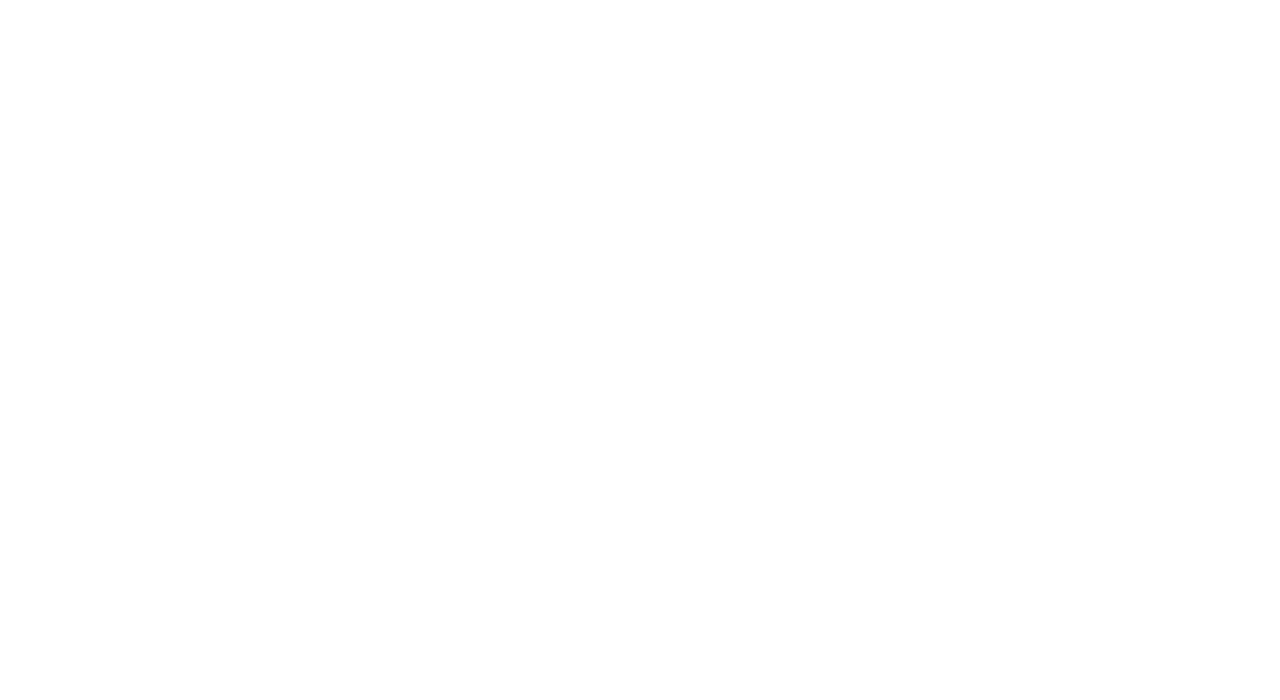
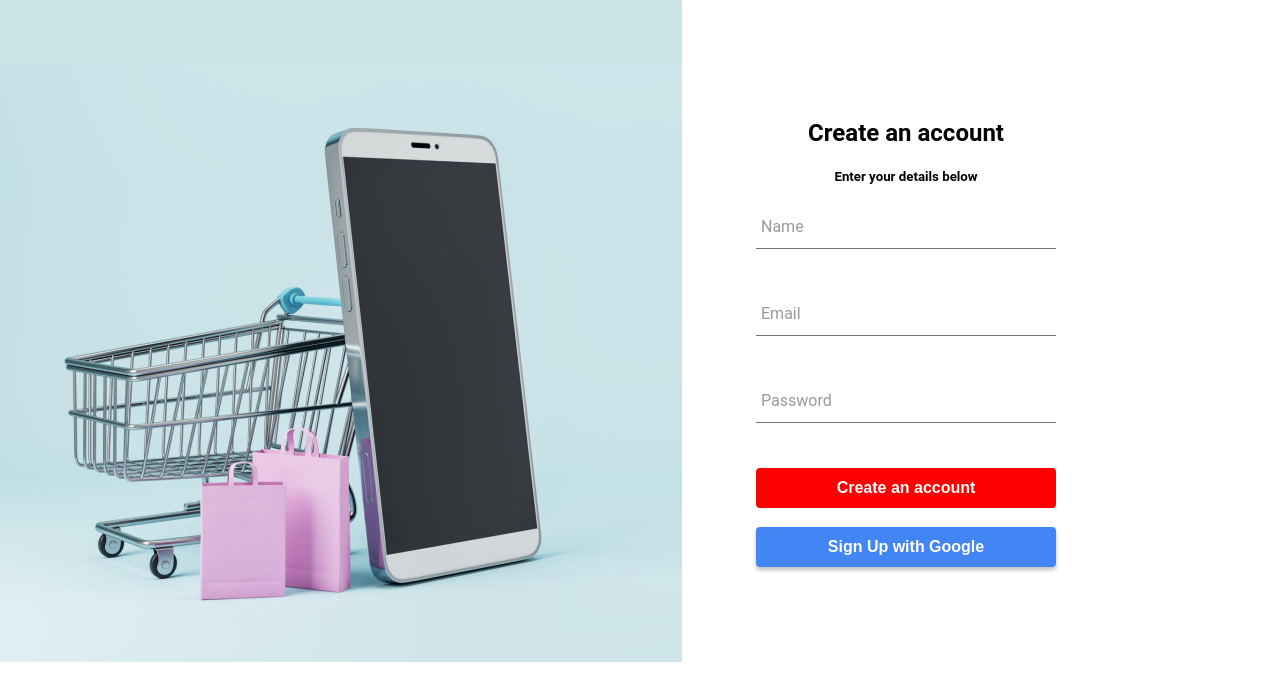
Before and after one commit to GreenField-Team-B/zara-project, a React (Create React App) app in the folder client/: page /register in a window 1280 px wide. Before the commit this address had no page. Shown: the top 700 px of the page. Built offline with nearby package versions, Linux system fonts and the light colour scheme.

Commit message:
first push

```diff
--- a/client/src/App.jsx
+++ b/client/src/App.jsx
@@ -2,6 +2,7 @@
 import {BrowserRouter, Routes, Route} from 'react-router-dom'
 import Login from './pages/auth/Login.jsx'
 import axios from 'axios'
+import Register from './pages/auth/Register.jsx'
 
 const App = () => {
 
@@ -31,6 +32,14 @@
       console.error(err)
     }
   }
+  const registerNow = async(body)=>{
+    try {
+      const user = await axios.post("http://127.0.0.1:5000/api/user/signup",body)
+
+    } catch (error) {
+      throw Error(error)
+    }
+  }
 
 
   return (
@@ -38,6 +47,10 @@
       <Routes>
         <Route path='/login' element={<Login handleLogin={handleLogin}/>}/>
       </Routes>
+      <Routes>
+        <Route path='register' element = {<Register registerNow = {registerNow} />} />
+      </Routes>
+
     </BrowserRouter>
   )
 }
--- a/client/src/pages/auth/Register.jsx
+++ b/client/src/pages/auth/Register.jsx
@@ -1,9 +1,65 @@
-import React from 'react'
+import React from 'react';
+import image from './imgs/image.png'
+import "./register.css"
 
-const Register = () => {
+const Register = ({registerNow}) => {
+   let body = {}
+   body.role = "client"
+
+   const validateInput = (obj) => {
+    // Regular expressions for email and telephone number patterns
+    const emailPattern = /^[A-Za-z0-9._%+-]+@[A-Za-z0-9.-]+\.[A-Za-z]{2,4}$/;
+    const phonePattern = /^\d{8,}/;
+   if(!emailPattern.test(obj.email)){
+    obj.phone_number = obj.email
+    obj.email = null
+    if(!phonePattern.test(obj.phone_number)){
+      obj.phone_number = null
+      return
+    }
+    else{
+      return
+    }
+   }
+
+  }
+
   return (
-    <div>Register</div>
-  )
-}
+    <div>
+      <div className="container1">
+        <div className="left">
+          <img src= {image} alt="tlifoun" />
+        </div>
+        <div className="right">
+          <h2>Create an account</h2>
+          <h5>Enter your details below</h5>
+            <div className="group">
+              <input type="text" required  onChange={(e)=> body.username = e.target.value}/>          {/*username, email, phone_number, password, role*/}
+              <span className="highlight"></span>
+              <span className="bar"></span>
+              <label>Name</label>
+            </div>
+            <div className="group">
+              <input type="text" required  onChange={(e)=> body.email = e.target.value } />
+              <span className="highlight"></span>
+              <span className="bar"></span>
+              <label>Email</label>
+            </div>
+            <div className="group">
+              <input type="text" required onChange={(e)=> body.password = e.target.value} />
+              <span className="highlight"></span>
+              <span className="bar"></span>
+              <label>Password</label>
+            </div>
+            <button className="Creat-btn" onClick={()=>{ validateInput(body); registerNow(body)} }>Create an account</button>
+            <br />
+            <br />
+            <button className="google-btn">Sign Up with Google</button>
 
-export default Register
+        </div>
+      </div>
+    </div>
+  );
+};
+
+export default Register;
--- /dev/null
+++ b/client/src/pages/auth/register.css
@@ -0,0 +1,296 @@
+  /* Base styles */
+  body {
+    font-family: Arial, sans-serif;
+    margin: 0;
+    padding: 0;
+}
+* {
+    box-sizing: border-box;
+  }
+
+
+.container1 {
+    font-family: 'Roboto', sans-serif;
+     max-width: 100%;
+    display: flex;
+    flex-direction: row;
+    background: #FFF;
+    align-items: center;
+}
+h2 h5		 {
+    text-align:center;
+    margin-bottom:50px;
+}
+  h2 h5 small {
+    font-weight:normal;
+    color:#888;
+    display:block;
+  }
+  .footer 	{ text-align:center; }
+  .footer a  { color:#53B2C8; }
+
+  /* form starting stylings ------------------------------- */
+  .group 			  {
+    position:relative;
+    margin-bottom:45px;
+  }
+  input {
+    font-size: 18px;
+    padding: 10px 10px 10px 5px;
+    display: block;
+    width: 100%;
+    border: none;
+    border-bottom: 1px solid #757575;
+}
+  input:focus 		{ outline:none; }
+
+  /* LABEL ======================================= */
+  label {
+    color: #999;
+    font-size: 16px;
+    font-weight: normal;
+    position: absolute;
+    pointer-events: none;
+    left: 5px;
+    top: 10px;
+    transition: 0.2s ease all;
+    -moz-transition: 0.2s ease all;
+    -webkit-transition: 0.2s ease all;
+}
+
+  /* active state */
+  input:focus ~ label, input:valid ~ label 		{
+    top:-20px;
+    font-size:14px;
+    color:#5264AE;
+  }
+
+  /* BOTTOM BARS ================================= */
+  .bar 	{ position:relative; display:block; width:300px; }
+  .bar:before, .bar:after 	{
+    content:'';
+    height:2px;
+    width:0;
+    bottom:1px;
+    position:absolute;
+    background:#5264AE;
+    transition:0.2s ease all;
+    -moz-transition:0.2s ease all;
+    -webkit-transition:0.2s ease all;
+  }
+  .bar:before {
+    left:50%;
+  }
+  .bar:after {
+    right:50%;
+  }
+
+  /* active state */
+  input:focus ~ .bar:before, input:focus ~ .bar:after {
+    width:50%;
+  }
+
+  /* HIGHLIGHTER ================================== */
+  .highlight {
+    position:absolute;
+    height:60%;
+    width:100px;
+    top:25%;
+    left:0;
+    pointer-events:none;
+    opacity:0.5;
+  }
+
+  /* active state */
+  input:focus ~ .highlight {
+    -webkit-animation:inputHighlighter 0.3s ease;
+    -moz-animation:inputHighlighter 0.3s ease;
+    animation:inputHighlighter 0.3s ease;
+  }
+  .container1 {
+    display: flex;
+    align-items: center;
+    justify-content: space-between;
+}
+
+/* .left {
+    padding: 2rem;
+} */
+
+.right {
+    margin-right: 12rem;
+    padding: 2rem;
+    text-align: center;
+}
+img {
+    max-width: 100%;
+    height: auto;
+    margin: 0rem;
+}
+
+/* Add your other CSS styles as needed for the form elements and image */
+
+
+  /* ANIMATIONS ================ */
+  @-webkit-keyframes inputHighlighter {
+      from { background:#5264AE; }
+    to 	{ width:0; background:transparent; }
+  }
+  @-moz-keyframes inputHighlighter {
+      from { background:#5264AE; }
+    to 	{ width:0; background:transparent; }
+  }
+  @keyframes inputHighlighter {
+      from { background:#5264AE; }
+    to 	{ width:0; background:transparent; }
+  }
+  /* Media query for screens smaller than 768px */
+@media (max-width: 1000px) {
+    .container1 {
+        flex-direction: column;
+        align-items: center;
+        text-align: center;
+    }
+
+    .right {
+        padding: 20px ;
+    }
+
+    input {
+        width: 80%;
+    }
+}
+/* Variables */
+:root {
+    --white: #fff;
+    --google-blue: #4285f4;
+    --button-active-blue: #1669F2;
+  }
+
+  /* Google Button Styles */
+  .google-btn {
+    width: 184px;
+    height: 42px;
+    background-color: var(--google-blue);
+    border-radius: 2px;
+    box-shadow: 0 3px 4px 0 rgba(0, 0, 0, .25);
+    position: relative;
+    text-align: center;
+  }
+
+  .google-icon-wrapper {
+    position: absolute;
+    margin-top: 1px;
+    margin-left: 1px;
+    width: 40px;
+    height: 40px;
+    border-radius: 2px;
+    background-color: var(--white);
+  }
+
+  .google-icon {
+    position: absolute;
+    margin-top: 11px;
+    margin-left: 11px;
+    width: 18px;
+    height: 18px;
+  }
+
+  .btn-text {
+    float: right;
+    margin: 11px 11px 0 0;
+    color: var(--white);
+    font-size: 14px;
+    letter-spacing: 0.2px;
+    font-family: "Roboto", sans-serif;
+  }
+
+  .google-btn:hover {
+    box-shadow: 0 0 6px var(--google-blue);
+  }
+
+  /* .google-btn:active {
+    background: var(--button-active-blue);
+  } */
+
+
+
+
+
+
+  /* Variables */
+:root {
+    --white: #fff;
+    --google-blue: #4285f4;
+    --button-active-blue: #1669F2;
+  }
+
+  /* Google Button Styles */
+  .google-btn {
+    width: 18.75rem;
+    height: 40px;
+    background-color: var(--google-blue);
+    border: none;
+    border-radius: 4px;
+    color: var(--white);
+    font-size: 16px;
+    font-weight: bold;
+    cursor: pointer;
+    transition: background-color 0.3s, box-shadow 0.3s;
+  }
+
+  .google-btn:hover {
+    background-color: #357ae8;
+  }
+
+  /* .google-btn:active {
+    background-color: var(--button-active-blue);
+  } */
+  .Creat-btn{
+    width: 18.75rem;
+    height: 40px;
+    background-color: red;
+    border: none;
+    border-radius: 4px;
+    color: var(--white);
+    font-size: 16px;
+    font-weight: bold;
+    cursor: pointer;
+    transition: background-color 0.3s, box-shadow 0.3s;
+
+  }
+  .Creat-btn:hover{
+    background-color: #e83835;
+
+  }
+/*
+  .Creat-btn:active{
+    background-color: var(--button-active-blue);
+  } */
+
+
+
+  /* Import Google Fonts */
+  /* @import url('https://fonts.googleapis.com/css?family=Roboto:500'); */
+
+
+
+/* Responsive design using media queries */
+
+/* For screens smaller than 768px */
+@media (max-width: 768px) {
+    .container {
+        padding: 10px;
+    }
+}
+
+/* For screens smaller than 576px */
+@media (max-width: 576px) {
+    .container {
+        padding: 5px;
+    }
+    .nav {
+        flex-direction: column;
+        gap: 10px;
+    }
+}
```
Also changed, not shown: 1 other file (tests, documents, lock files or other folders).
